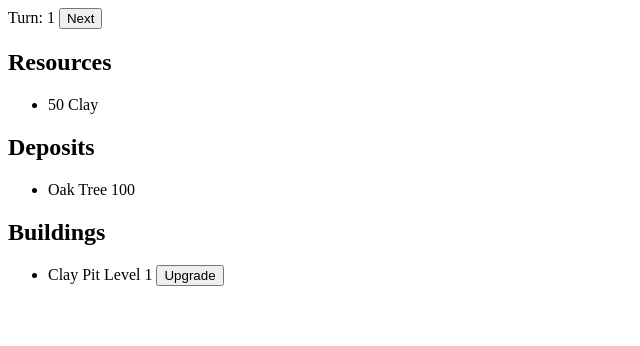
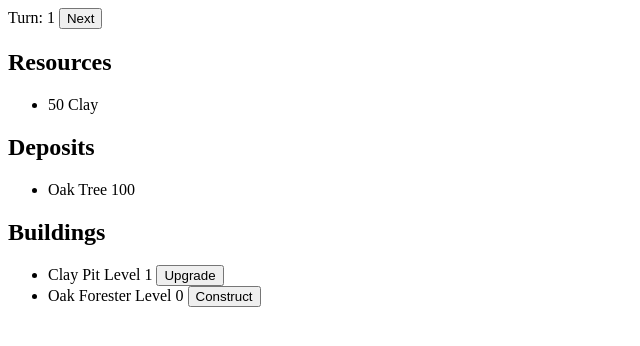
Before and after one commit to GodsBoss/realm-of-amplidi, a React app: page / in a window 1280 px wide. Shown: the top 346 px of the page, without its empty margins (0-640 px from the left). Built offline with nearby package versions, Linux system fonts and the light colour scheme; the HTML template or start-up script is replaced by a standard one.

Commit message:
Add oak forester.

```diff
--- a/src/data/game.ts
+++ b/src/data/game.ts
@@ -28,6 +28,31 @@ export const RealmOfAmplidi: Game = {
           )
         )
       ),
+    },
+    {
+      id: "oak_forester",
+      name: "Oak Forester",
+      initialLevel: 0,
+      levels: [].concat(
+        range(1, 3).map(
+          (level: number): BuildingLevel => (
+            {
+              available: true,
+              cost: {
+                "clay": square(level-1) * 15
+              },
+              benefits: [
+                {
+                  type: "deposit",
+                  amounts: {
+                    "oak_tree": 1
+                  }
+                }
+              ]
+            }
+          )
+        )
+      )
     }
   ],
   deposits: [
```
